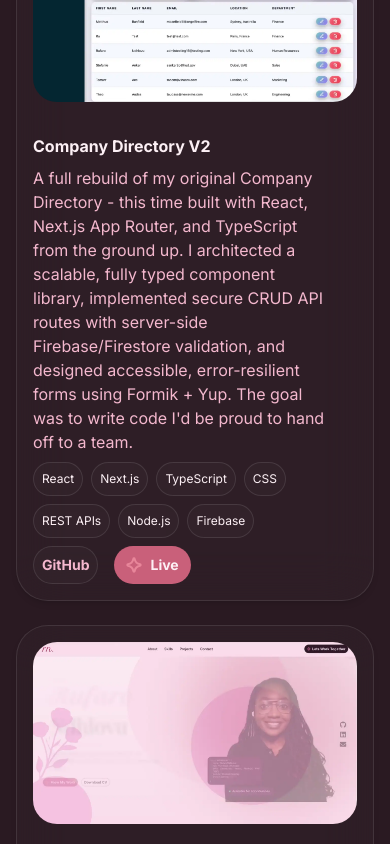
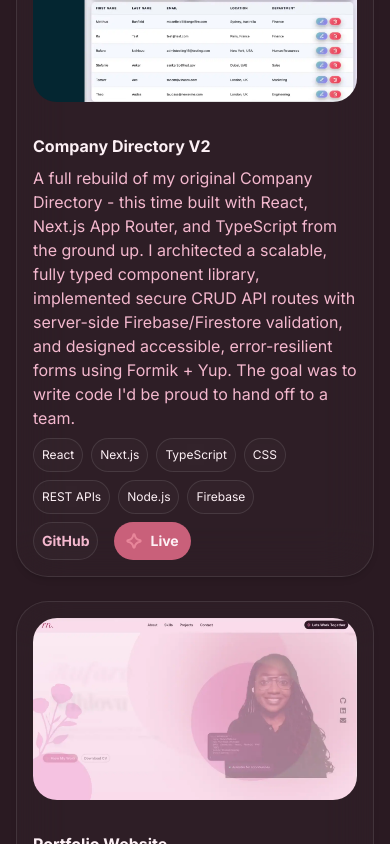
Before and after one commit to rufaro-ndhlovu/PortfolioWebsite, a Next.js app: page / in a window 390 px wide. Shown: the part 3240-4084 px from the top of the page. Built offline with nearby package versions, Linux system fonts and the light colour scheme; a web font is replaced by a local one.

Commit message:
feat: refine layout and styling in Projects and ProjectsCard components for improved responsiveness and aesthetics

```diff
--- a/app/data/projects.ts
+++ b/app/data/projects.ts
@@ -66,7 +66,6 @@ export const projects: Project[] = [
       "https://github.com/rufaro-ndhlovu/RufaroNdhlovu/tree/master/project1",
     live: "https://home-5020371659.app-ionos.space/project1/",
   },
-
   {
     id: 4,
     title: "Company Directory V1",
--- a/app/sections/Projects.tsx
+++ b/app/sections/Projects.tsx
@@ -20,7 +20,7 @@ export default function Projects() {
       >
         <Label>PROJECTS</Label>
 
-        <div className="mt-6 grid grid-rows-4 gap-6">
+        <div className="mt-6 grid gap-6">
           {projects.map((project) => (
             <div key={project.id}>
               <ProjectsCard
--- a/app/ui/ProjectsCard.tsx
+++ b/app/ui/ProjectsCard.tsx
@@ -21,16 +21,19 @@ export default function ProjectsCard({
   github,
   live,
 }: props) {
+  // Create a ref to the card element
   const ref = useRef(null);
 
+  // Use the useInView hook to determine if the card is in the viewport
   const isInView = useInView(ref, {
     amount: 0.4,
   });
 
   return (
     <div className="p-4  shadow-md border border-[var(--pink-glow)] rounded-4xl gap-8 grid grid-cols-1 lg:grid-cols-5 min-h-[350px] bg-white/2 backdrop-blur-xl border-white/10">
+      {/* Image section with animation on scroll */}
       <motion.div
-        className="relative flex justify-center items-center col-span-3"
+        className="relative flex justify-center items-center md:col-span-3"
         initial={{ opacity: 0, scale: 0.95 }}
         whileInView={{ opacity: 1, scale: 1 }}
         viewport={{ once: true }}
@@ -40,6 +43,7 @@ export default function ProjectsCard({
           ref={ref}
           className="relative overflow-hidden rounded-lg aspect-video w-full "
         >
+          {/* Use Next.js Image component for optimized image loading */}
           <Image
             src={image}
             alt={`${title} screenshot`}
@@ -49,12 +53,14 @@ export default function ProjectsCard({
         </div>
       </motion.div>
 
-      <div className="flex flex-col justify-evenly gap-2 lg:gap-0 col-span-2">
+      <div className="flex flex-col justify-evenly gap-2 lg:gap-0 md:col-span-2">
+        {/* Project title and description */}
         <h3 className=" text-[var(--text-dark)] font-bold sm:text-md lg:text-xl text-[var(--font-playfair)]">
           {title}
         </h3>
         <p className="text-[var(--pink-light)]">{description}</p>
         <div className=" flex flex-row flex-wrap gap-2">
+          {/* Tech stack badges with hover animation */}
           {techStack.map((tech) => (
             <motion.div
               whileHover={{ scale: 1.1 }}
@@ -68,6 +74,7 @@ export default function ProjectsCard({
         </div>
 
         <div className="flex flex-row gap-4">
+          {/* GitHub and Live buttons with hover animations */}
           {github && (
             <motion.button
               whileHover={{ scale: 1.1 }}
```
